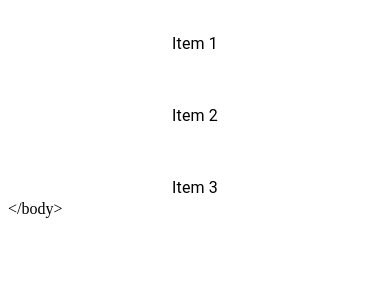
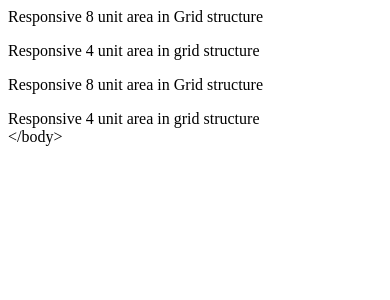
Before and after one commit to furkansylu97/MaterialUiProjects, a React (Vite) app in the folder MaterialUiProjects/: page / in a window 390 px wide. Shown: the top 300 px of the page. Built offline with nearby package versions, Linux system fonts and the light colour scheme.

Commit message:
Mui Grid structure and Responsive situations work were performed

```diff
--- a/MaterialUiProjects/src/App.tsx
+++ b/MaterialUiProjects/src/App.tsx
@@ -1,5 +1,6 @@
 import './App.css'
-import { LessonStack } from './components/LessonStack'
+import { LessonGrid } from './components/LessonGrid'
+// import { LessonStack } from './components/LessonStack'
 // import { LessonBox } from './components/LessonBox'
 // import { LessonAutoComplete } from './components/LessonAutoComplete'
 // import { LessonCheckbox } from './components/LessonCheckbox'
@@ -24,7 +25,8 @@ function App() {
       {/* <LessonCheckbox /> */}
       {/* <LessonAutoComplete /> */}
       {/* <LessonBox /> */}
-      <LessonStack />
+      {/* <LessonStack /> */}
+      <LessonGrid />
     </>
   )
 }
--- /dev/null
+++ b/MaterialUiProjects/src/components/LessonGrid.tsx
@@ -0,0 +1,22 @@
+import { Box, Grid } from "@mui/material"
+
+export const LessonGrid = () => {
+  return (
+    <Box>
+        {/* <Grid container spacing={2}>
+            <Grid size={8}>8 unit area in Grid structure</Grid>
+            <Grid size={4}>4 unit area in grid structure</Grid>
+        </Grid>
+        <Grid container spacing={2}>
+            <Grid size={8}>8 unit area in Grid structure</Grid>
+            <Grid size={4}>4 unit area in grid structure</Grid>
+        </Grid> */}
+        <Grid container spacing={2}>
+            <Grid size={{ xs: 12, md: 8 }}>Responsive 8 unit area in Grid structure</Grid>
+            <Grid size={{ xs: 12, md: 4 }}>Responsive 4 unit area in grid structure</Grid>
+            <Grid size={{ xs: 12, md: 8 }}>Responsive 8 unit area in Grid structure</Grid>
+            <Grid size={{ xs: 12, md: 4 }}>Responsive 4 unit area in grid structure</Grid>
+        </Grid>
+    </Box>
+  )
+}
```
